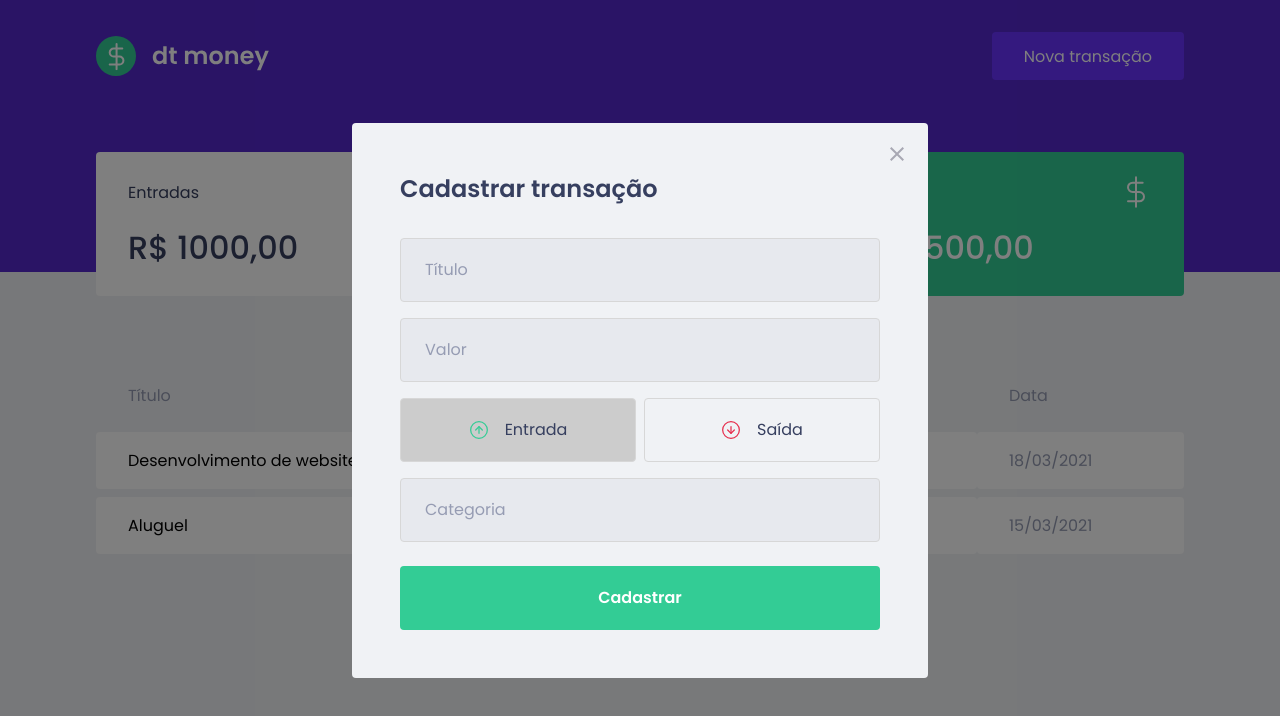
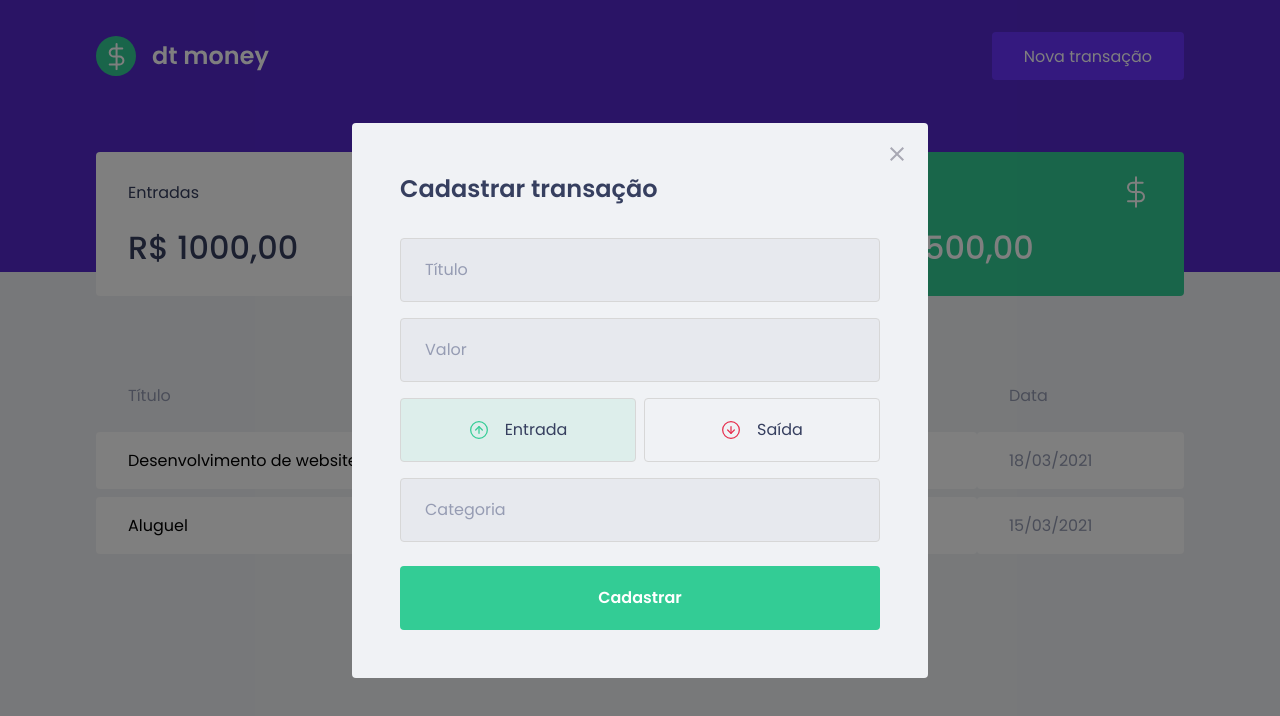
Before and after one commit to gitirana/Ignite, a React (Create React App) app in the folder nivel-2/dtmoney/: page / in a window 1280 px wide. Both pictures are taken after a click on the button "Nova transação". Shown: the top 716 px of the page. Built offline with nearby package versions, Linux system fonts and the light colour scheme; no server answers; what miragejs would draw is missing.

Commit message:
style: changing transaction button background color

```diff
--- a/nivel-2/dtmoney/src/components/NewTransactionModal/index.tsx
+++ b/nivel-2/dtmoney/src/components/NewTransactionModal/index.tsx
@@ -42,6 +42,7 @@
           <RadioBox
             type="button"
             isActive={type === "deposit"}
+            activeColor="green"
             onClick={() => {
               setType("deposit");
             }}
@@ -53,6 +54,7 @@
           <RadioBox
             type="button"
             isActive={type === "withdraw"}
+            activeColor="red"
             onClick={() => {
               setType("withdraw");
             }}
--- a/nivel-2/dtmoney/src/components/NewTransactionModal/styles.ts
+++ b/nivel-2/dtmoney/src/components/NewTransactionModal/styles.ts
@@ -1,8 +1,9 @@
 import styled from "styled-components";
-import { darken } from "polished";
+import { darken, transparentize } from "polished";
 
 interface RadioBoxProps {
   isActive: boolean;
+  activeColor: "green" | "red";
 }
 
 export const Container = styled.form`
@@ -58,11 +59,19 @@
   gap: 0.5rem;
 `;
 
+const colors = {
+  green: "#33cc95",
+  red: "#e52e4d",
+};
+
 export const RadioBox = styled.button<RadioBoxProps>`
   height: 4rem;
   border: 1px solid #d7d7d7;
   border-radius: 0.25rem;
-  background: ${(props) => (props.isActive ? "#ccc" : "transparent")};
+  background: ${(props) =>
+    props.isActive
+      ? transparentize(0.9, colors[props.activeColor])
+      : "transparent"};
 
   display: flex;
   align-items: center;
```
Also changed, not shown: 1 other file (tests, documents, lock files or other folders).
